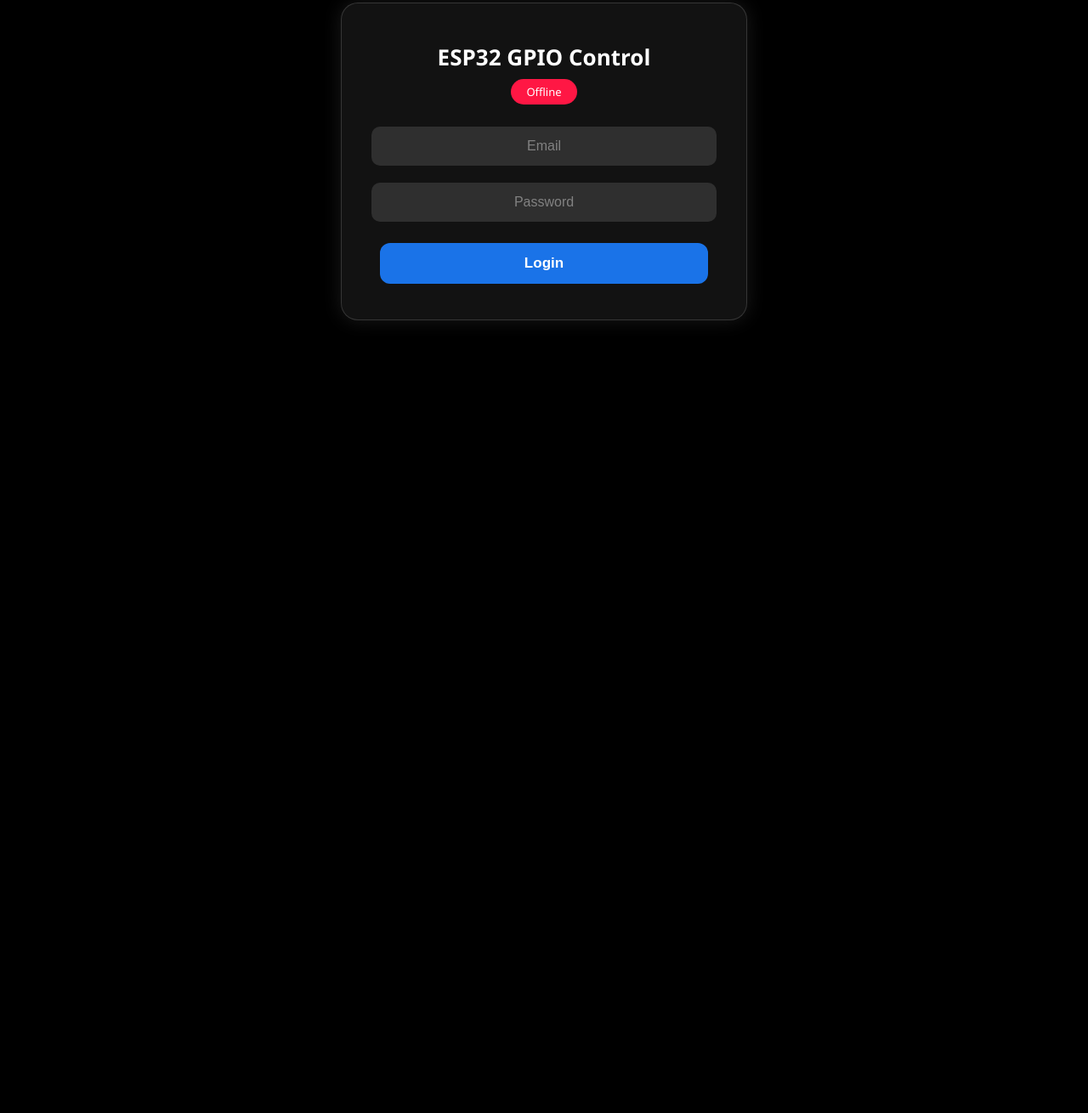
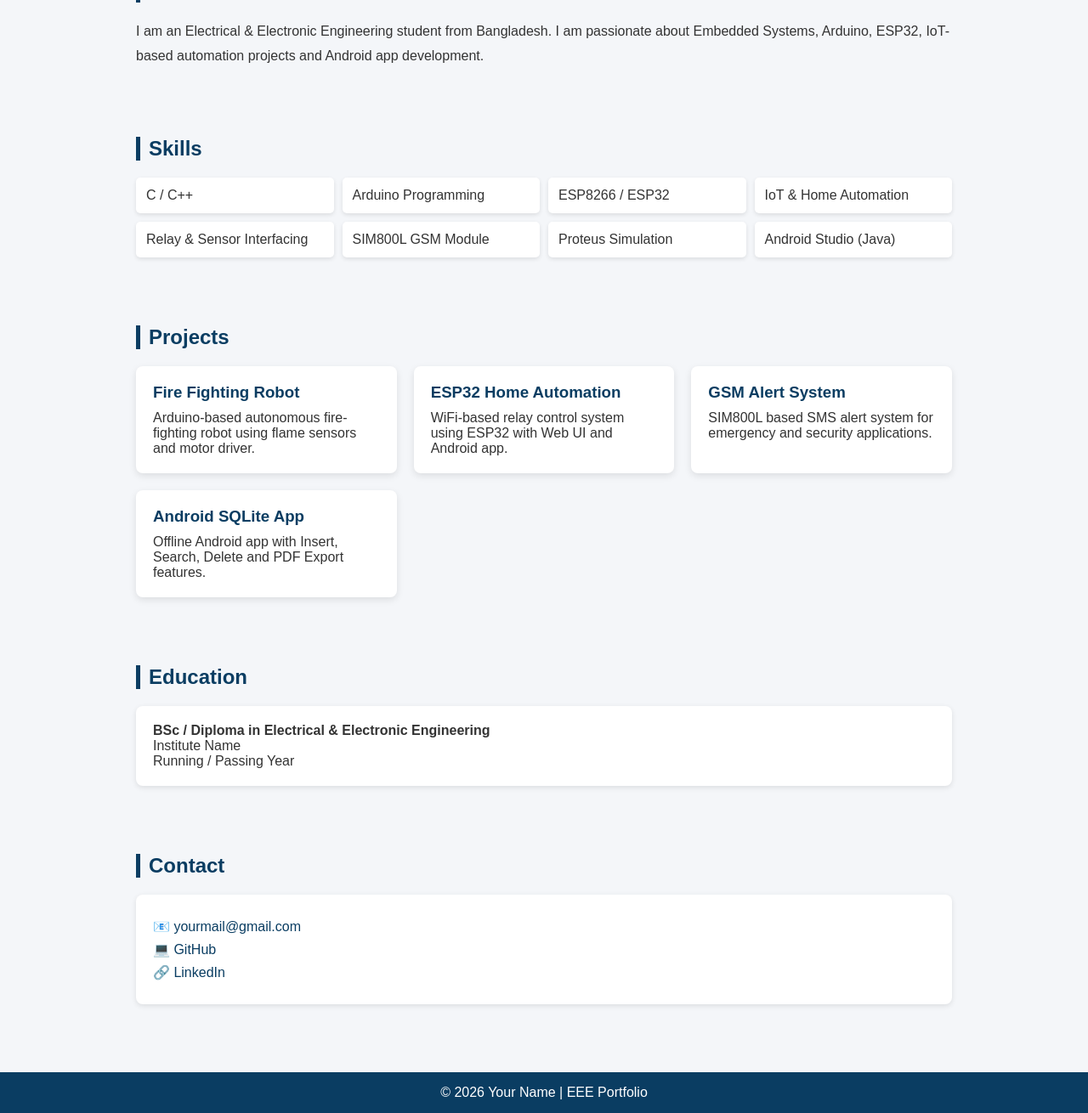
Before and after one commit to mdrakibautomation-hub/Home-automation-app, a plain HTML site: page index.html in a window 1280 px wide. Shown: the part 210-1520 px from the top of the page at 85% size. Before the commit the page ends 800 px from the top, so only its background shows below. Drawn offline with Linux system fonts and the light colour scheme.

Commit message:
Revamp index.html for EEE Student Portfolio
Updated the index.html file to reflect a new portfolio theme, including changes to the title, header, and various sections for skills, projects, education, and contact information.

```diff
--- a/index.html
+++ b/index.html
@@ -1,67 +1,172 @@
 <!DOCTYPE html>
 <html lang="en">
 <head>
-<meta charset="UTF-8" />
-<meta name="viewport" content="width=device-width, initial-scale=1.0" />
-<title>ESP32 GPIO Controller</title>
+    <meta charset="UTF-8">
+    <title>EEE Student Portfolio</title>
+    <meta name="viewport" content="width=device-width, initial-scale=1.0">
 
-<link rel="stylesheet" href="styles.css">
-<script type="module" src="app.js"></script>
-
+    <style>
+        *{
+            margin:0;
+            padding:0;
+            box-sizing:border-box;
+            font-family: Arial, Helvetica, sans-serif;
+        }
+        body{
+            background:#f4f6f9;
+            color:#333;
+        }
+        header{
+            background:#0a3d62;
+            color:#fff;
+            padding:40px 20px;
+            text-align:center;
+        }
+        header h1{
+            font-size:32px;
+        }
+        header p{
+            font-size:16px;
+            margin-top:10px;
+        }
+        section{
+            padding:40px 20px;
+            max-width:1000px;
+            margin:auto;
+        }
+        h2{
+            color:#0a3d62;
+            margin-bottom:20px;
+            border-left:5px solid #0a3d62;
+            padding-left:10px;
+        }
+        .about p{
+            line-height:1.8;
+        }
+        .skills ul{
+            display:grid;
+            grid-template-columns: repeat(auto-fit, minmax(200px, 1fr));
+            gap:10px;
+            list-style:none;
+        }
+        .skills li{
+            background:#fff;
+            padding:12px;
+            border-radius:5px;
+            box-shadow:0 2px 5px rgba(0,0,0,0.1);
+        }
+        .projects{
+            display:grid;
+            grid-template-columns: repeat(auto-fit, minmax(280px, 1fr));
+            gap:20px;
+        }
+        .project-card{
+            background:#fff;
+            padding:20px;
+            border-radius:8px;
+            box-shadow:0 3px 8px rgba(0,0,0,0.1);
+        }
+        .project-card h3{
+            color:#0a3d62;
+            margin-bottom:10px;
+        }
+        .education, .contact{
+            background:#fff;
+            padding:20px;
+            border-radius:8px;
+            box-shadow:0 2px 6px rgba(0,0,0,0.1);
+        }
+        .contact a{
+            color:#0a3d62;
+            text-decoration:none;
+            display:block;
+            margin:8px 0;
+        }
+        footer{
+            background:#0a3d62;
+            color:#fff;
+            text-align:center;
+            padding:15px;
+            margin-top:40px;
+        }
+    </style>
 </head>
 <body>
 
-<div class="card">
+<header>
+    <h1>Mehedy hasn</h1>
+    <p>EEE Student | Embedded Systems | IoT | Automation</p>
+</header>
 
-  <h1>ESP32 GPIO Control</h1>
-  <div id="statusBadge" class="status-badge offline">Offline</div>
+<section class="about">
+    <h2>About Me</h2>
+    <p>
+        I am an Electrical & Electronic Engineering student from Bangladesh.
+        I am passionate about Embedded Systems, Arduino, ESP32, IoT-based
+        automation projects and Android app development.
+    </p>
+</section>
 
-  <!-- Login UI -->
-  <div id="authBox">
-    <input id="emailField" type="email" placeholder="Email" />
-    <input id="passwordField" type="password" placeholder="Password" />
-    <button id="loginBtn" class="btn login-btn">Login</button>
-    <p id="authMsg"></p>
-  </div>
+<section class="skills">
+    <h2>Skills</h2>
+    <ul>
+        <li>C / C++</li>
+        <li>Arduino Programming</li>
+        <li>ESP8266 / ESP32</li>
+        <li>IoT & Home Automation</li>
+        <li>Relay & Sensor Interfacing</li>
+        <li>SIM800L GSM Module</li>
+        <li>Proteus Simulation</li>
+        <li>Android Studio (Java)</li>
+    </ul>
+</section>
 
-  <!-- Control UI -->
-  <div id="controlBox" style="display:none;">
+<section>
+    <h2>Projects</h2>
+    <div class="projects">
+        <div class="project-card">
+            <h3>Fire Fighting Robot</h3>
+            <p>Arduino-based autonomous fire-fighting robot using flame sensors and motor driver.</p>
+        </div>
 
-    <!-- GPIO Buttons -->
-    <button id="gpio1Btn" class="gpio-button" data-gpio="gpio1">GPIO 1</button>
-    <div id="gpio1Status" class="gpio-status">Status: OFF</div>
+        <div class="project-card">
+            <h3>ESP32 Home Automation</h3>
+            <p>WiFi-based relay control system using ESP32 with Web UI and Android app.</p>
+        </div>
 
-    <button id="gpio2Btn" class="gpio-button" data-gpio="gpio2">GPIO 2</button>
-    <div id="gpio2Status" class="gpio-status">Status: OFF</div>
+        <div class="project-card">
+            <h3>GSM Alert System</h3>
+            <p>SIM800L based SMS alert system for emergency and security applications.</p>
+        </div>
 
-    <button id="gpio3Btn" class="gpio-button" data-gpio="gpio3">GPIO 3</button>
-    <div id="gpio3Status" class="gpio-status">Status: OFF</div>
+        <div class="project-card">
+            <h3>Android SQLite App</h3>
+            <p>Offline Android app with Insert, Search, Delete and PDF Export features.</p>
+        </div>
+    </div>
+</section>
 
-    <button id="gpio4Btn" class="gpio-button" data-gpio="gpio4">GPIO 4</button>
-    <div id="gpio4Status" class="gpio-status">Status: OFF</div>
+<section>
+    <h2>Education</h2>
+    <div class="education">
+        <p><strong>BSc / Diploma in Electrical & Electronic Engineering</strong></p>
+        <p>Institute Name</p>
+        <p>Running / Passing Year</p>
+    </div>
+</section>
 
-    <button id="gpio5Btn" class="gpio-button" data-gpio="gpio5">GPIO 5</button>
-    <div id="gpio5Status" class="gpio-status">Status: OFF</div>
+<section>
+    <h2>Contact</h2>
+    <div class="contact">
+        <a href="mailto:yourmail@gmail.com">📧 yourmail@gmail.com</a>
+        <a href="https://github.com/yourusername">💻 GitHub</a>
+        <a href="https://linkedin.com/in/yourusername">🔗 LinkedIn</a>
+    </div>
+</section>
 
-    <button id="gpio6Btn" class="gpio-button" data-gpio="gpio6">GPIO 6</button>
-    <div id="gpio6Status" class="gpio-status">Status: OFF</div>
-
-    <button id="gpio7Btn" class="gpio-button" data-gpio="gpio7">GPIO 7</button>
-    <div id="gpio7Status" class="gpio-status">Status: OFF</div>
-
-    <button id="gpio8Btn" class="gpio-button" data-gpio="gpio8">GPIO 8</button>
-    <div id="gpio8Status" class="gpio-status">Status: OFF</div>
-
-    <!-- Fan Control -->
-    <h3 class="fan-title">Fan Speed</h3>
-    <input type="range" id="fanSlider" min="0" max="100" value="0" class="fan-slider">
-    <p id="fanLabel" class="fan-label">Speed: 0%</p>
-
-    <!-- Logout -->
-    <button id="logoutBtn" class="btn logout-btn">Logout</button>
-  </div>
-
-</div>
+<footer>
+    <p>© 2026 Your Name | EEE Portfolio</p>
+</footer>
 
 </body>
 </html>
```
